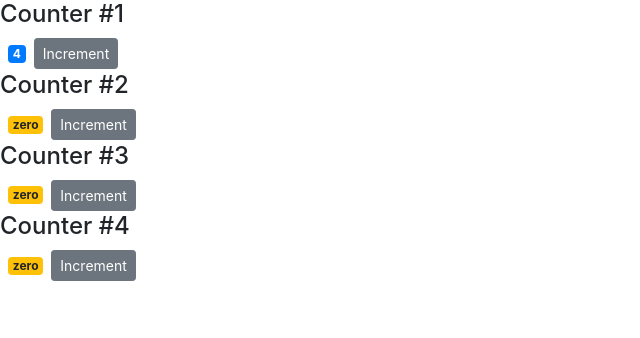
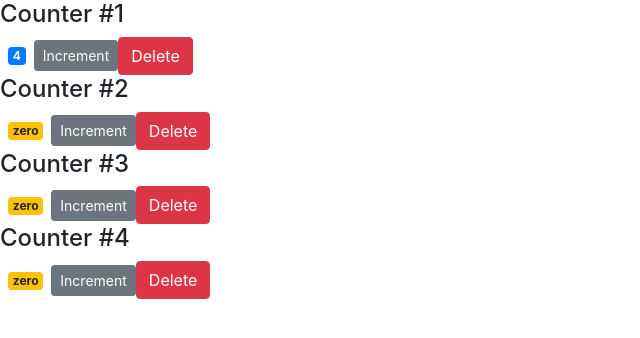
Before and after one commit to NUNIYA/react-learn, a React (Create React App) app: page / in a window 1280 px wide. Shown: the top 338 px of the page, without its empty margins (0-640 px from the left). Built offline with nearby package versions, Linux system fonts and the light colour scheme.

Commit message:
add delete button

```diff
--- a/package.json
+++ b/package.json
@@ -5,7 +5,7 @@
   "dependencies": {
     "@testing-library/dom": "^10.4.1",
     "@testing-library/jest-dom": "^6.6.4",
-    "@testing-library/react": "^16.3.0",
+    "@testing-library/react": "^12.1.5",
     "@testing-library/user-event": "^13.5.0",
     "bootstrap": "^4.1.1",
     "react": "^17.0.2",
--- a/src/components/counter.jsx
+++ b/src/components/counter.jsx
@@ -36,6 +36,7 @@
     <button onClick={() => this.handleIncrement(product)} className="btn btn-secondary btn-sm">
       Increment
     </button>
+    <button onClick={() =>this.props.onDelete(this.props.id)} className='btn btn-danger btn-sm-m-2'>Delete</button>
 
     {/* {this.state.tags.length===0 && 'please create new tag!'} */}
     {/* {this.renderTags()} */}
--- a/src/components/counters.jsx
+++ b/src/components/counters.jsx
@@ -9,9 +9,14 @@
                {id:4,value:0}
         ]
      };
+
+     handleDelete=counterId =>{
+        const counters=this.state.counters.filter(c=> c.id !==counterId);
+        this.setState({counters});
+     };
     render() {
         return (<div>
-            {this.state.counters.map(counter => <Counter key={counter.id} value={counter.value} id={counter.id} >
+            {this.state.counters.map(counter => <Counter key={counter.id}  onDelete={this.handleDelete} value={counter.value} id={counter.id} >
 
                 <h4>Counter #{counter.id}
                 </h4>
```
Also changed, not shown: 1 other file (tests, documents, lock files or other folders).
